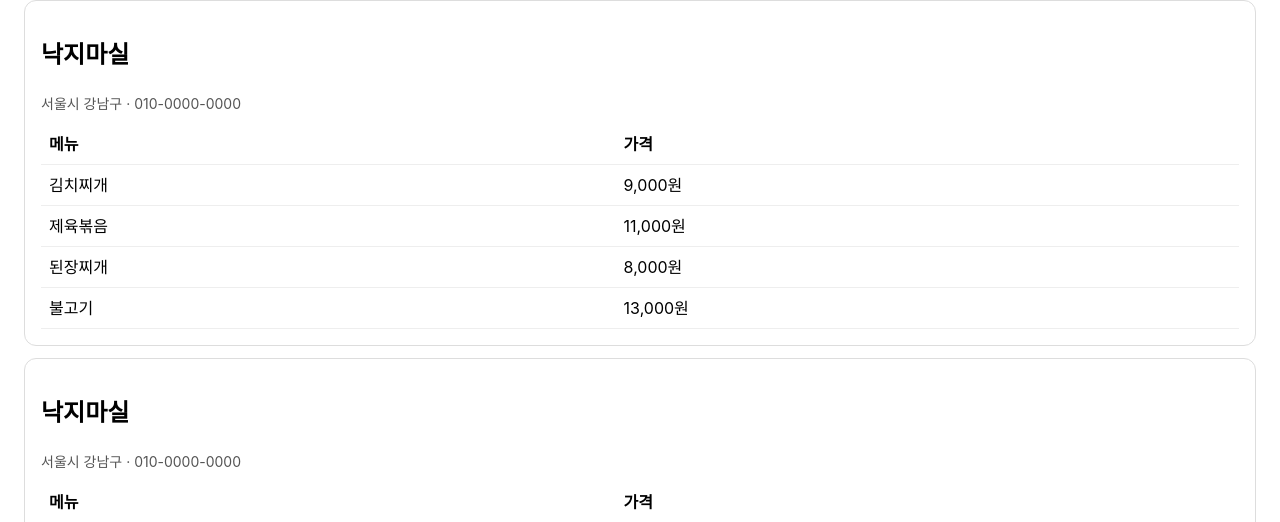
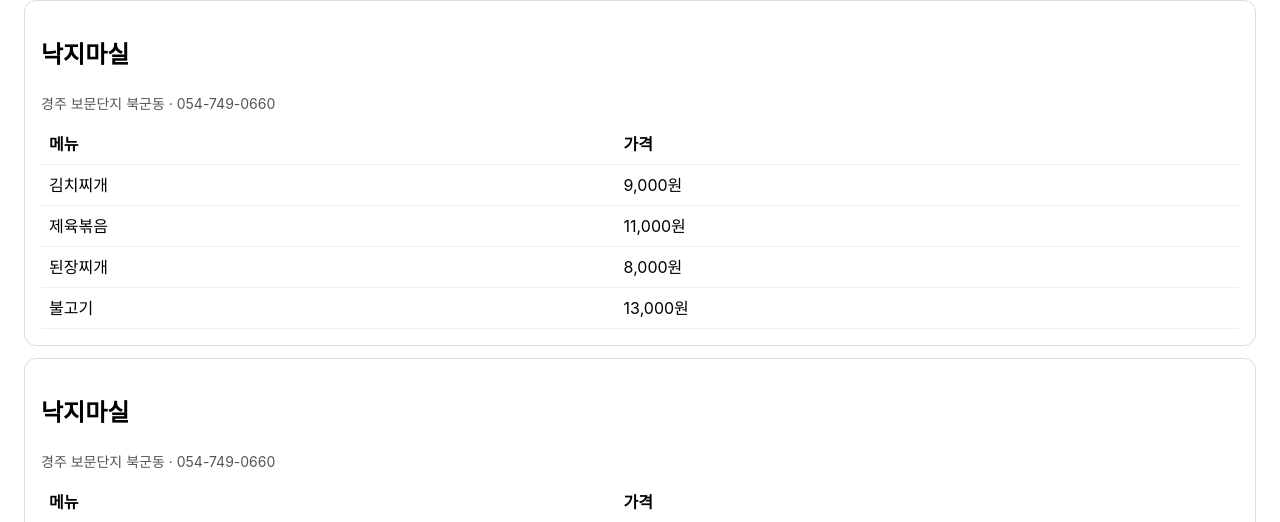
Before and after one commit to whitesudal/ai-dining-studio, a plain HTML site: page docs/index.html in a window 1280 px wide. Shown: the part 128-650 px from the top of the page. Drawn offline with Linux system fonts and the light colour scheme.

Commit message:
낙지마실 세부 데이터 수동 반영 완료

```diff
--- a/docs/index.html
+++ b/docs/index.html
@@ -19,7 +19,7 @@
 
   <div class="card">
     <h2>낙지마실</h2>
-    <div class="meta">서울시 강남구 · 010-0000-0000</div>
+    <div class="meta">경주 보문단지 북군동 · 054-749-0660</div>
 
     <table>
       <thead>
@@ -53,7 +53,7 @@
 
   <div class="card">
     <h2>낙지마실</h2>
-    <div class="meta">서울시 강남구 · 010-0000-0000</div>
+    <div class="meta">경주 보문단지 북군동 · 054-749-0660</div>
 
     <table>
       <thead>
```
